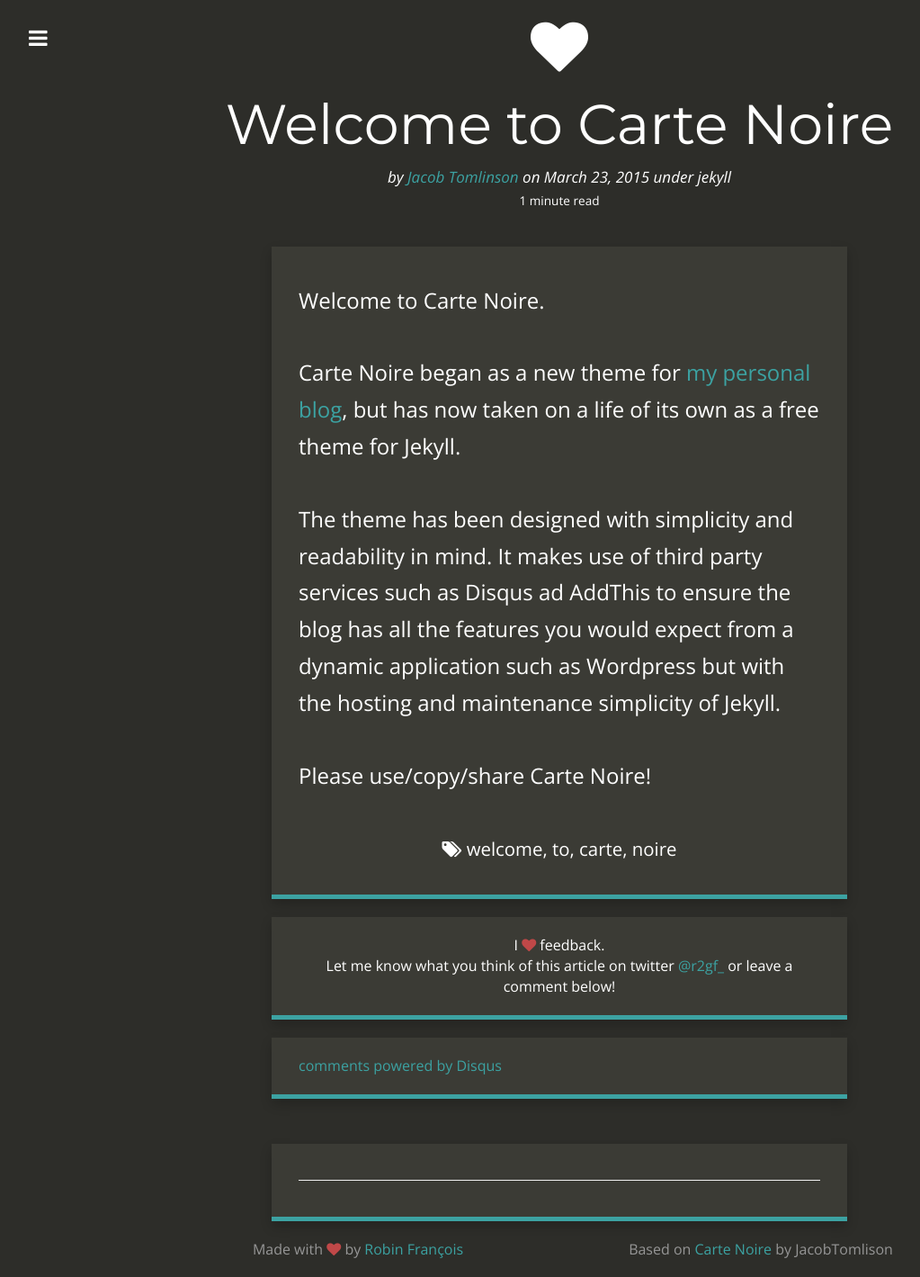
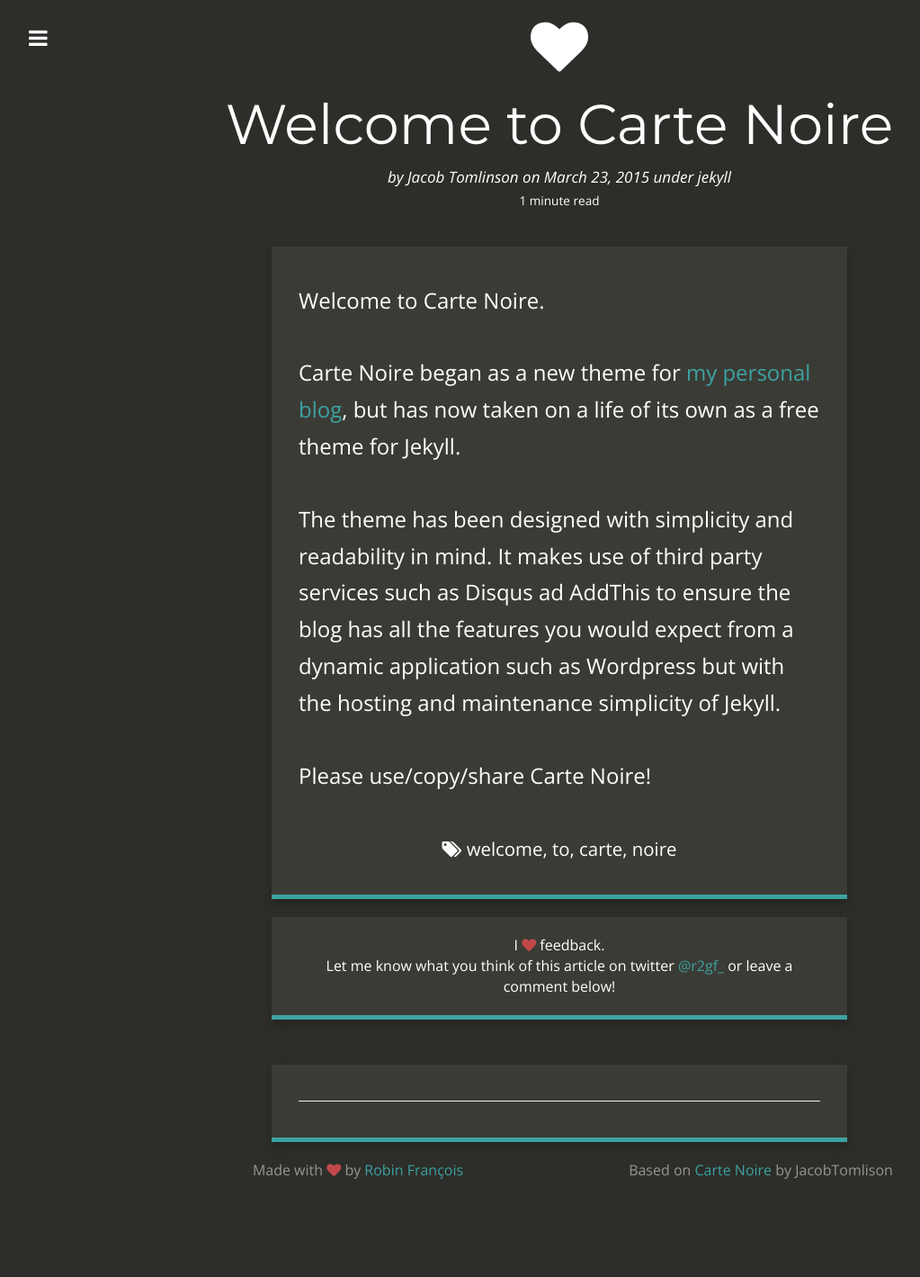
Before and after one commit to robin-francois/robin-francois.github.io, a Jekyll site: the page built from _posts/2015-03-23-welcome-to-carte-noir.md, in a window 1280 px wide. Shown: the whole page at 90% size, without its empty margins (18-1041 px from the left). Built offline with Jekyll 4.4.1, drawn with Linux system fonts in a browser that asks for light colours; nearby versions of some CDN libraries; Markdown is read by kramdown in place of the engine named in the settings; comment, search, counter and statistics services are not loaded; after the commit the page ends 1332 px from its top, so only the background shows below that.

Commit message:
Some config changes

```diff
--- a/_config.yml
+++ b/_config.yml
@@ -5,22 +5,16 @@ description: "IT Security, member of the dul.ac CTF team. Loves brezel and to kn
 baseurl: ""
 url: "http://r2gf.com"
 title_description: "A dark blog theme for Jekyll focusing on a clear reading experience. Large text and a narrow body makes carte noire a gorgeous read. With excellent code snippet support and integrated tools such as AddThis and Disqus giving your Jekyll blog all the functionality your users expect."
-title_image: "http://www.gravatar.com/avatar/00000000000000000000000000000000?s=500&d=mm"
-google_analytics: "UA-20365477-4"
-disqus_account: cartenoire
+title_image: "https://pbs.twimg.com/profile_images/590128177499930624/BG66Zbvt.png"
 github_repository: https://github.com/robin-francois
-addthis_id: ra-513c6fa83da6ec67
 post_limit: 5
 
 # Social usernames/URLs
 twitter_username: r2gf_
 github_username:  robin-francois
-linkedin_link: http://carte-noire.jacobtomlinson.co.uk/
-google_plus_link: http://carte-noire.jacobtomlinson.co.uk/
-stackoverflow_link: http://carte-noire.jacobtomlinson.co.uk/
 
 # Footer
-footer_left: "Made with <i class=\"fa fa-heart\"></i> by <a href=\"https://twitter.com/_JacobTomlinson\">Robin François</a>"
+footer_left: "Made with <i class=\"fa fa-heart\"></i> by <a href=\"https://twitter.com/_r2gf\">Robin François</a>"
 footer_right: "Based on <a href=\"https://github.com/jacobtomlinson/carte-noire\">Carte Noire</a> by JacobTomlison"
 
 # Build settings
```
